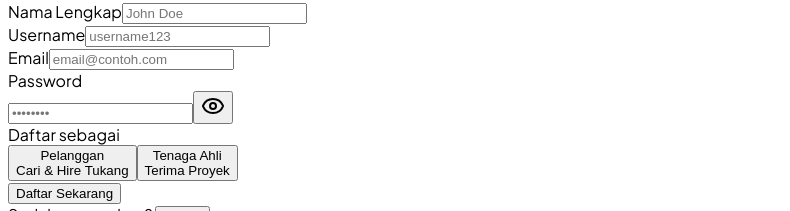
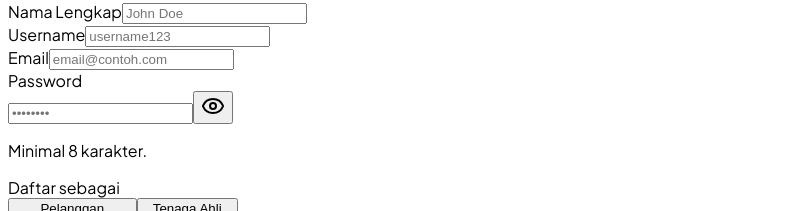
Before and after one commit to penshopx/Tukang-Connect, a React (Vite) app in the folder client/: page /register in a window 1280 px wide. Shown: the part 321-532 px from the top of the page, without its empty margins (0-790 px from the left). Built offline with nearby package versions, Linux system fonts and the light colour scheme; no server answers.

Commit message:
Tampilkan panduan validasi password saat pendaftaran
Replit-Task-Id: 17b25022-61c3-410d-9df9-19e1ef1b908b
Replit-Merge-Attempt: MergeTask:17b25022-61c3-410d-9df9-19e1ef1b908b:1:d8f435f4

```diff
--- a/client/src/pages/Auth.tsx
+++ b/client/src/pages/Auth.tsx
@@ -9,6 +9,7 @@ import { useToast } from "@/hooks/use-toast";
 import { ApiRequestError } from "@/lib/queryClient";
 
 const SERVICE_UNAVAILABLE_MESSAGE = "Layanan sedang tidak tersedia. Silakan tunggu sebentar dan coba lagi.";
+const MIN_PASSWORD_LENGTH = 8;
 
 type AuthError = {
   title: string;
@@ -86,6 +87,17 @@ export default function AuthPage({ mode = "login" }: { mode?: "login" | "registe
   const { mutate: register, isPending: registering } = useRegister();
 
   const update = (k: string, v: string) => setForm((f) => ({ ...f, [k]: v }));
+  const passwordHasMinimumLength = form.password.length >= MIN_PASSWORD_LENGTH;
+  const passwordIsNotBlank = form.password.trim().length > 0;
+  const passwordIsValid = passwordHasMinimumLength && passwordIsNotBlank;
+  const passwordHint =
+    form.password.length === 0
+      ? `Minimal ${MIN_PASSWORD_LENGTH} karakter.`
+      : !passwordIsNotBlank
+        ? "Password tidak boleh hanya berisi spasi."
+        : !passwordHasMinimumLength
+          ? `Masih kurang ${MIN_PASSWORD_LENGTH - form.password.length} karakter (minimal ${MIN_PASSWORD_LENGTH} karakter).`
+          : "Password memenuhi syarat minimum.";
 
   const handleSubmit = (e: React.FormEvent) => {
     e.preventDefault();
@@ -106,6 +118,14 @@ export default function AuthPage({ mode = "login" }: { mode?: "login" | "registe
         }
       );
     } else {
+      if (!passwordIsValid) {
+        const error = {
+          title: "Password belum memenuhi syarat",
+          description: passwordHint,
+        };
+        setAuthError(error);
+        return;
+      }
       register(form as any, {
         onSuccess: () => {
           toast({ title: "Akun berhasil dibuat!" });
@@ -227,6 +247,9 @@ export default function AuthPage({ mode = "login" }: { mode?: "login" | "registe
                     autoComplete={mode === "login" ? "current-password" : "new-password"}
                     type={showPass ? "text" : "password"}
                     placeholder="••••••••"
+                    minLength={mode === "register" ? MIN_PASSWORD_LENGTH : undefined}
+                    aria-describedby={mode === "register" ? "register-password-hint" : undefined}
+                    aria-invalid={mode === "register" && form.password.length > 0 && !passwordIsValid}
                     value={form.password}
                     onChange={(e) => update("password", e.target.value)}
                     required
@@ -239,6 +262,15 @@ export default function AuthPage({ mode = "login" }: { mode?: "login" | "registe
                     {showPass ? <EyeOff className="h-4 w-4" /> : <Eye className="h-4 w-4" />}
                   </button>
                 </div>
+                {mode === "register" && (
+                  <p
+                    id="register-password-hint"
+                    aria-live="polite"
+                    className={`mt-1 text-xs ${passwordIsValid ? "text-emerald-600" : "text-muted-foreground"}`}
+                  >
+                    {passwordHint}
+                  </p>
+                )}
               </div>
 
               {mode === "register" && (
```
